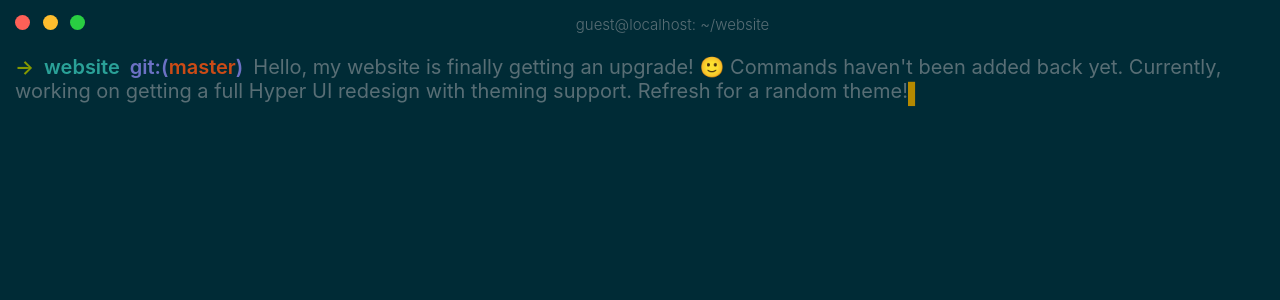
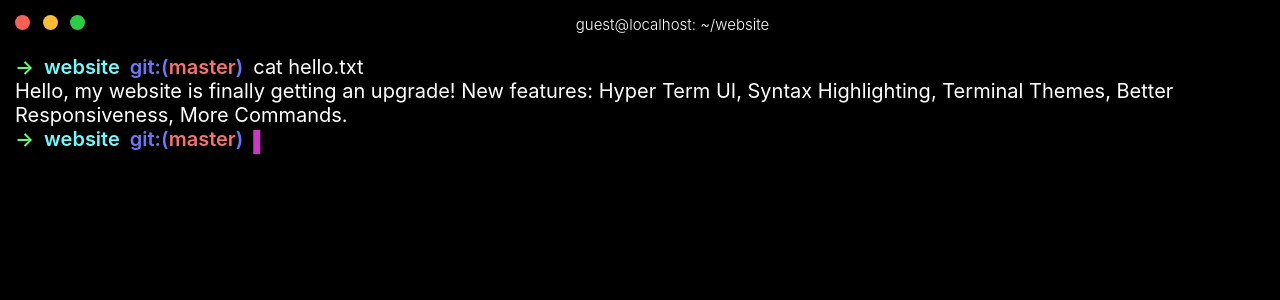
Before and after one commit to paineleffler/old-terminal, a React (Create React App) app: page / in a window 1280 px wide. Shown: the top 300 px of the page. Built offline with nearby package versions, Linux system fonts and the light colour scheme.

Commit message:
added a terminal context provider for history and other needed props

```diff
--- a/src/components/Command.js
+++ b/src/components/Command.js
@@ -18,7 +18,7 @@ const Command = (props) => {
   return (
     <CommandContainer>
       <Prefix success={success} type={type} branch={branch} currentDirectory={currentDirectory} changes={changes} />
-      <StyledCommand>Hello, my website is finally getting an upgrade! <span role="img" aria-label="smile">🙂</span> Commands haven't been added back yet. Currently, working on getting a full Hyper UI redesign with theming support. Refresh for a random theme!</StyledCommand>
+      <StyledCommand></StyledCommand>
       <Suffix />
     </CommandContainer>
   )
--- a/src/components/Header.js
+++ b/src/components/Header.js
@@ -23,7 +23,6 @@ const LeftContainer = styled.div`
 
 const CenterContainer = styled.div`
   text-align: center;
-  width: 50rem;
   user-select: none; /* Standard */
 `
 
--- a/src/components/History.js
+++ b/src/components/History.js
@@ -1,20 +1,16 @@
-import React from 'react'
-import PropTypes from 'prop-types'
+import React, { useContext } from 'react'
 
+import { TerminalContext } from './TerminalContextProvider'
 import Line from './Line'
 
 const History = (props) => {
-  const { previousLines } = props
+  const { history } = useContext(TerminalContext)
 
   return (
-    previousLines > 0 && previousLines.map((line, index) => {
+    history.length > 0 && history.map((line, index) => {
       return <Line type={line.type} content={line.content} key={index} />
     })
   )
 }
 
-History.propTypes = {
-  previousLines: PropTypes.array
-}
-
 export default History
--- a/src/components/Line.js
+++ b/src/components/Line.js
@@ -6,7 +6,7 @@ import Prefix from './Prefix'
 const Line = (props) => {
   const { content, type } = props
   return (
-    type === 'input' ? <><Prefix /><p>{content}</p></> : <p>{content}</p>
+    type === 'input' ? <span><Prefix />{content}</span> : <>{ content }</>
   )
 }
 
--- a/src/components/Router.js
+++ b/src/components/Router.js
@@ -2,7 +2,7 @@ import React, { useContext } from 'react'
 import { BrowserRouter, Switch, Route } from 'react-router-dom'
 import { ThemeProvider, createGlobalStyle } from 'styled-components'
 
-// import { ThemeContext } from './ThemeContextProvider'
+import { ThemeContext } from './ThemeContextProvider'
 import Themes from '../config/Themes'
 import TerminalPage from './TerminalPage'
 import NotFoundPage from './NotFoundPage'
@@ -40,13 +40,12 @@ const GlobalStyle = createGlobalStyle`
 `
 
 function Router () {
-  // const { theme, setTheme } = useContext(ThemeContext)
-  const keys = Object.keys(Themes)
-  const randomTheme = keys[Math.floor(Math.random() * 10) % keys.length]
+  const { theme } = useContext(ThemeContext)
+
   return (
     // temporary random default
-    <ThemeProvider theme={Themes[randomTheme]}>
-      <GlobalStyle background={Themes[randomTheme].background} />
+    <ThemeProvider theme={Themes[theme]}>
+      <GlobalStyle background={Themes[theme].background} />
       <BrowserRouter>
         <Switch>
           <Route exact path='/' component={TerminalPage} />
--- a/src/components/Terminal.js
+++ b/src/components/Terminal.js
@@ -1,9 +1,10 @@
-import React, { useState } from 'react'
+import React, { useContext } from 'react'
 import styled from 'styled-components'
 
 import Header from './Header'
 import History from './History'
 import Command from './Command'
+import { TerminalContext } from './TerminalContextProvider'
 
 const TerminalContainer = styled.div`
   display: flex;
@@ -14,11 +15,7 @@ const TerminalContainer = styled.div`
 `
 
 const Terminal = () => {
-  const [success, setSuccess] = useState(true)
-  const [type, setType] = useState('input')
-  const [branch, setBranch] = useState('master')
-  const [currentDirectory, setCurrentDirectory] = useState('website')
-  const [changes, setChanges] = useState(false)
+  const { success, currentDirectory, type, branch, changes } = useContext(TerminalContext)
 
   return (
     <TerminalContainer>
--- /dev/null
+++ b/src/components/TerminalContextProvider.js
@@ -0,0 +1,29 @@
+import React, { useState } from 'react'
+
+const TerminalContext = React.createContext({})
+
+function TerminalContextProvider (props) {
+  const [success, setSuccess] = useState(true)
+  const [type, setType] = useState('input')
+  const [branch, setBranch] = useState('master')
+  const [currentDirectory, setCurrentDirectory] = useState('website')
+  const [changes, setChanges] = useState(false)
+  const [history, setHistory] = useState([
+    {
+      type: 'input',
+      content: 'cat hello.txt'
+    },
+    {
+      type: 'output',
+      content: 'Hello, my website is finally getting an upgrade! New features: Hyper Term UI, Syntax Highlighting, Terminal Themes, Better Responsiveness, More Commands.'
+    }
+  ])
+
+  return (
+    <TerminalContext.Provider value={{ success, setSuccess, type, setType, branch, setBranch, currentDirectory, setCurrentDirectory, changes, setChanges, history, setHistory }}>
+      { props.children }
+    </TerminalContext.Provider>
+  )
+}
+
+export { TerminalContextProvider, TerminalContext }
--- a/src/components/TerminalPage.js
+++ b/src/components/TerminalPage.js
@@ -2,11 +2,14 @@ import React from 'react'
 
 import StyledPage from './StyledPage'
 import Terminal from './Terminal'
+import { TerminalContextProvider } from './TerminalContextProvider'
 
 function TerminalPage () {
   return (
     <StyledPage>
-      <Terminal />
+      <TerminalContextProvider>
+        <Terminal />
+      </TerminalContextProvider>
     </StyledPage>
   )
 }
--- a/src/components/ThemeContextProvider.js
+++ b/src/components/ThemeContextProvider.js
@@ -3,7 +3,7 @@ import React, { useState } from 'react'
 const ThemeContext = React.createContext({})
 
 function ThemeContextProvider (props) {
-  const [theme, setTheme] = useState('default')
+  const [theme, setTheme] = useState('defaultDark')
   return (
     <ThemeContext.Provider value={{ theme, setTheme }}>
       { props.children }
--- a/src/config/Themes.js
+++ b/src/config/Themes.js
@@ -8,16 +8,6 @@ const Themes = {
     tertiary: '#FFFA72',
     cursor: '#C839C5',
     directory: '#68FDFE'
-  },
-  defaultLight: {
-    background: '#ffffff',
-    color: '#000000',
-    error: '#FD6F6B',
-    success: '#67F86F',
-    secondary: '#6A76FB',
-    tertiary: '#FFFA72',
-    cursor: '#C839C5',
-    directory: '#6CE7F7'
   },
   solarized: {
     background: '#002b36',
```
